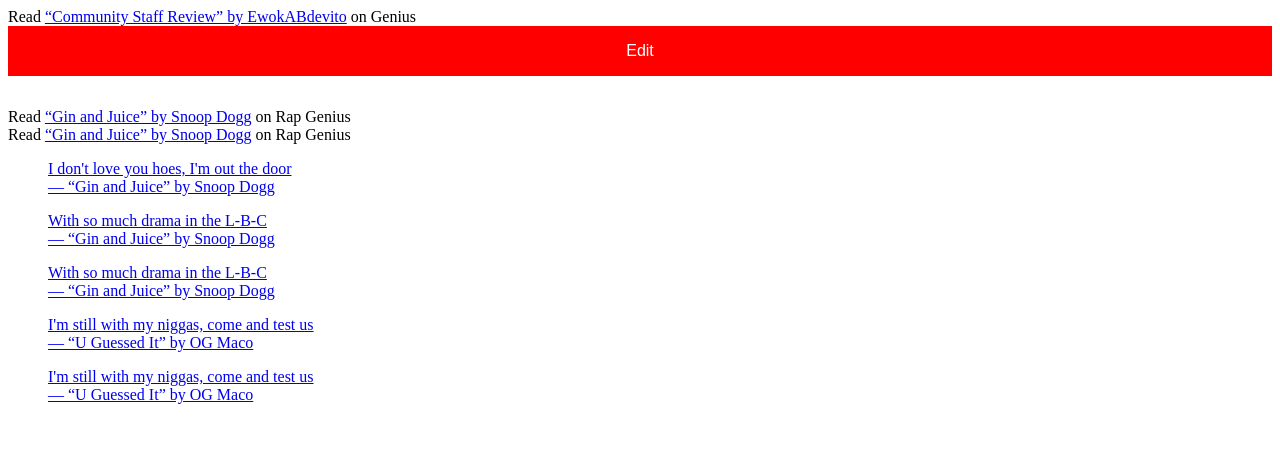
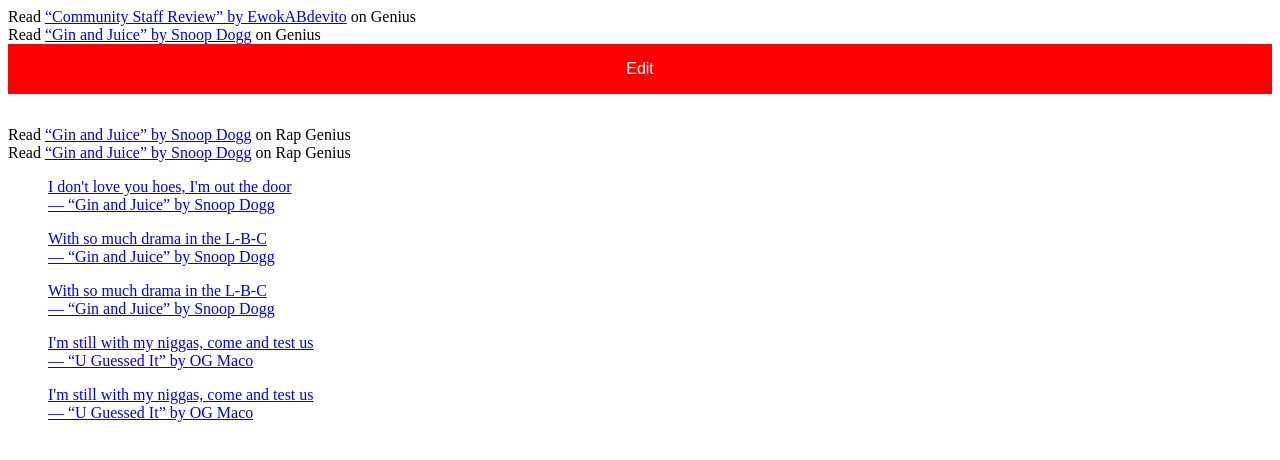
Before and after one commit to ehmorris/embed-testing, a plain HTML site: page index.html in a window 1280 px wide. Drawn offline with Linux system fonts and the light colour scheme; a script that the page names is missing.

Commit message:
Update index.html

```diff
--- a/index.html
+++ b/index.html
@@ -10,6 +10,7 @@
 
 <div id='rg_embed_link_594251' class='rg_embed_link'>Read <a href="http://genius.com/Ewokabdevito-community-staff-review-annotated">“Community Staff Review” by EwokABdevito</a> on Genius</div><script src='//genius.com/songs/594251/embed.js?u=341761'></script>
 
+<div id='rg_embed_link_167' class='rg_embed_link'>Read <a href="http://genius.com/Snoop-dogg-gin-and-juice-lyrics">“Gin and Juice” by Snoop Dogg</a> on Genius</div><script src='//genius.com/songs/167/embed.js?u=612413'></script>
 
 <a style="text-align: center; margin-bottom: 2rem; text-decoration: none; font-family: sans-serif; display: block; padding: 1rem; background: red; color: white;" href="https://github.com/ehmorris/embed-testing/edit/gh-pages/index.html">Edit</a>
 
```
